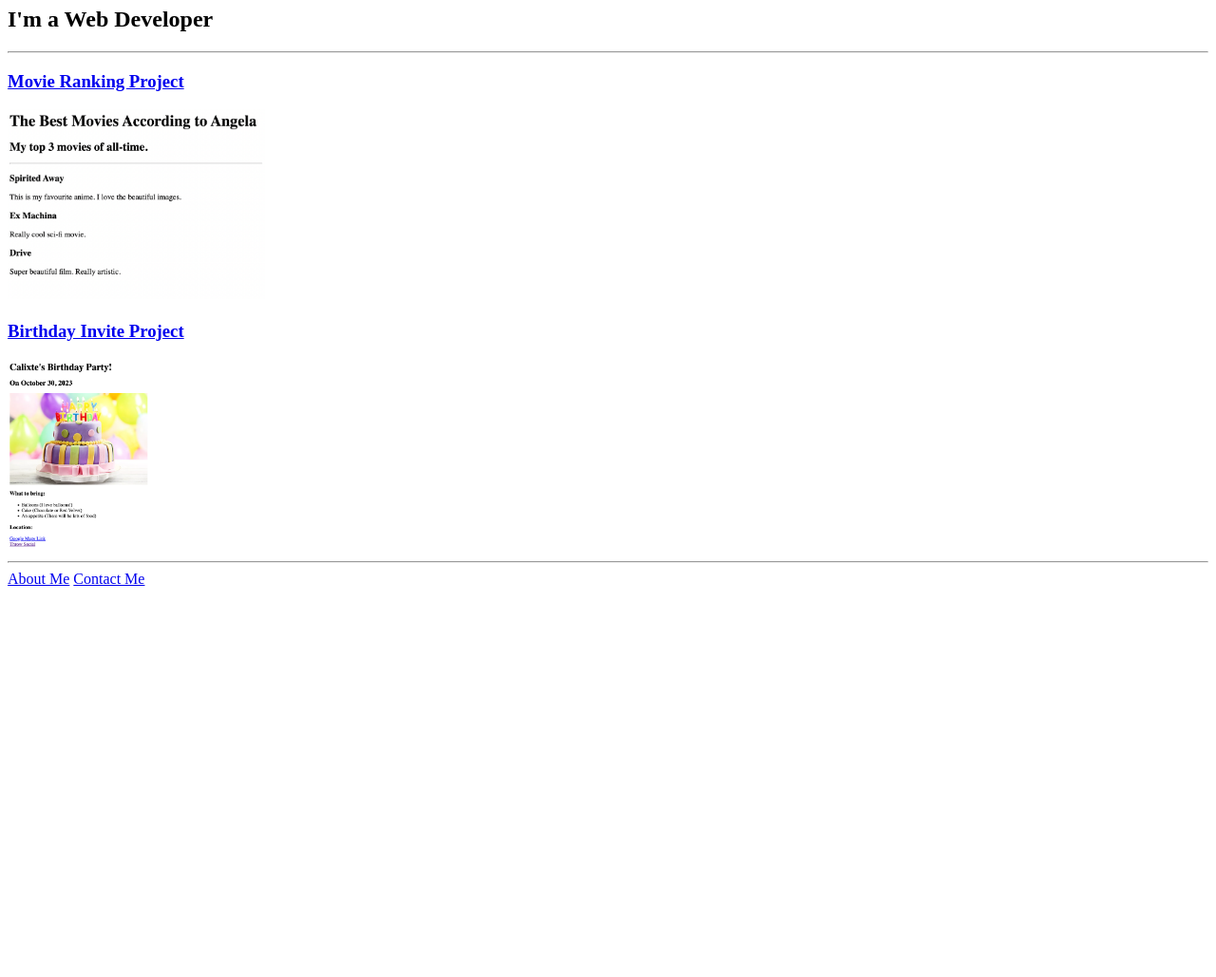
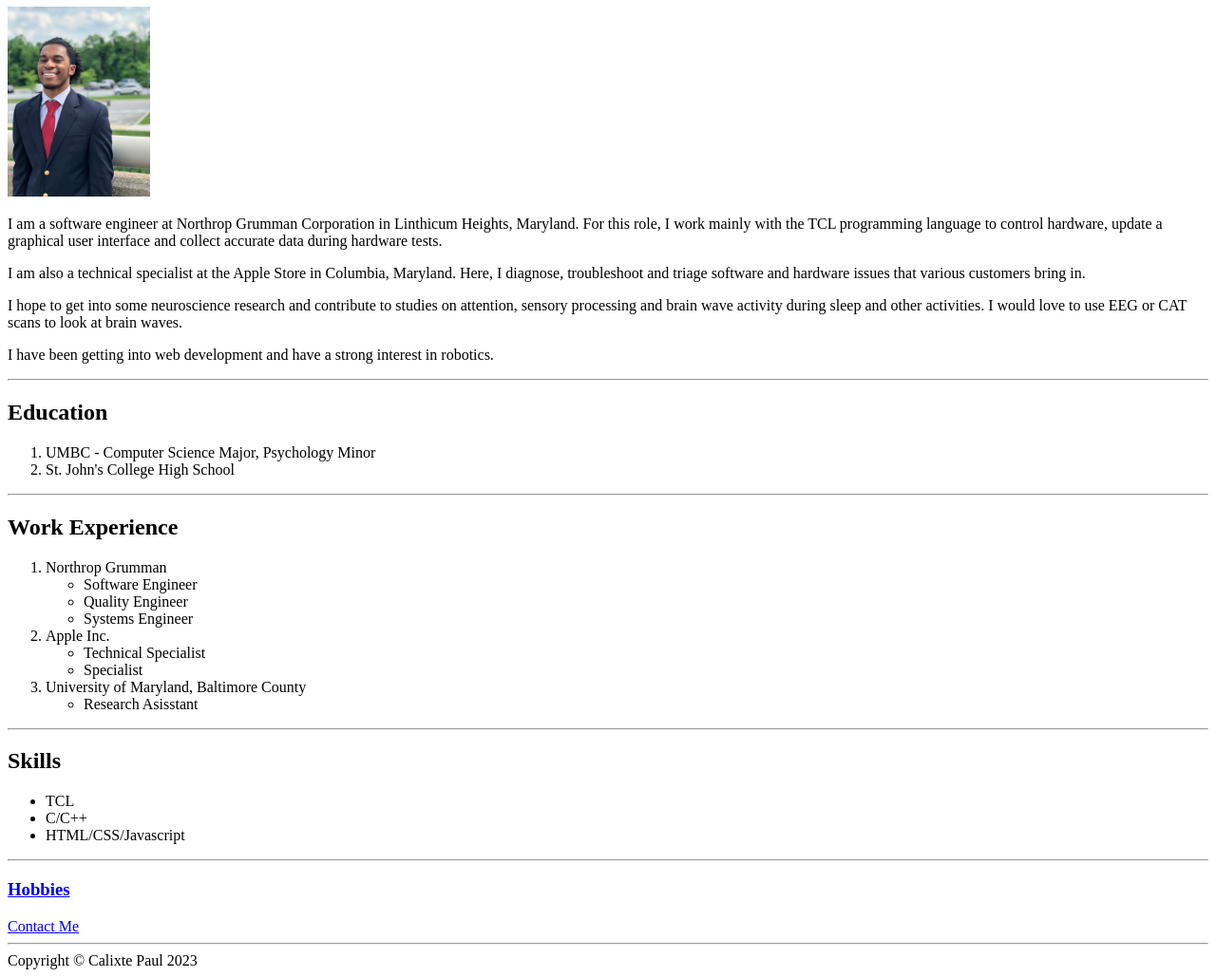
Before and after one commit to Calixtep/html-portfolio, a plain HTML site: page index.html in a window 1280 px wide. Shown: the part 73-1102 px from the top of the page at 95% size. Before the commit the page ends 800 px from the top, so only its background shows below. Drawn offline with Linux system fonts and the light colour scheme.

Commit message:
Add files via upload

```diff
--- a/index.html
+++ b/index.html
@@ -1,39 +1,78 @@
-<!-- TODO 1: Create the HTML Boilerplate -->
 <!DOCTYPE html>
 <html lang="en">
     <head>
         <meta charset="UTF-8">
-        <meta http-equiv="X-UA-Compatible" content="IE=edge">
-        <meta name="viewport" content="width=device-width, intial-scale=1.0">
-        <title>Calixte's Portfolio</title>
+        <title>My Resume</title>
     </head>
+
     <body>
-        <h1>Calixte Paul's Portfolio</h1>
-        <h2>I'm a Web Developer</h2>
-        <hr />
+        <h1>Summary</h1>
+        <img src="./Business.jpeg" height="200" />
 
-        <a href="./public/Movie-Ranking-Calixte.html"><h3>Movie Ranking Project</h3></a>
-        <img src="./assets/images/movie-ranking.png" height="200"/>
+        <p>
+            I am a software engineer at Northrop Grumman Corporation in Linthicum Heights, Maryland.
+            For this role, I work mainly with the TCL programming language to control hardware,
+            update a graphical user interface and collect accurate data during hardware tests.
+        </p>
+        <p>
+            I am also a technical specialist at the Apple Store in Columbia, Maryland. Here, I diagnose,
+            troubleshoot and triage software and hardware issues that various customers bring in.
+        </p>
+        <p>
+            I hope to get into some neuroscience research and contribute to studies on attention,
+            sensory processing and brain wave activity during sleep and other activities. I would love to
+            use EEG or CAT scans to look at brain waves.
+        </p>
+        <p>
+            I have been getting into web development and have a strong interest in robotics.
+        </p>
+        <hr>
 
-        <a href="./public/Birthday-Invite-Calixte.html"><h3>Birthday Invite Project</h3></a>
-        <img src="./assets/images/Calixte-Birthday-Party.png" height="200"/>
-        <hr />
+        <h2>Education</h2>
+        <ol>
+            <li>
+                UMBC - Computer Science Major, Psychology Minor
+            </li>
+            <li>St. John's College High School</li>
+        </ol>
 
-        <a href="./public/about.html">About Me</a>
-        <a href="./public/contact.html">Contact Me</a>
+        <hr>
+        <h2>Work Experience</h2>
+        <ol>
+            <li>Northrop Grumman
+                <ul>
+                    <li>Software Engineer</li>
+                    <li>Quality Engineer</li>
+                    <li>Systems Engineer</li>
+                </ul>
+            </li>
+            <li>Apple Inc.
+                <ul>
+                    <li>Technical Specialist</li>
+                    <li>Specialist</li>
+                </ul>
+            </li>
+            <li>University of Maryland, Baltimore County
+                <ul>
+                    <li>Research Asisstant</li>
+                </ul>
+            </li>
+        </ol>
+
+        <hr>
+        <h2>Skills</h2>
+        <ul>
+            <li>TCL</li>
+            <li>C/C++</li>
+            <li>HTML/CSS/Javascript</li>
+        </ul>
+
+        <hr>
+        <h3><a href="./hobbies.html">Hobbies</a></h3>
+        <a href="./contact.html">Contact Me</a>
+        <hr>
+        <footer>
+            Copyright © Calixte Paul 2023
+        </footer>
     </body>
 </html>
-
-<!-- TODO 2: Add Your previous projects' HTML into the public folder -->
-
-<!-- TODO 3: Take screenshots of your project previews and add the images to the images folder -->
-
-<!-- TODO 4: Add titles/subtitles etc. -->
-
-<!-- TODO 5: Add a link to the project pages -->
-
-<!-- TODO 6: Add images to show the project previews
-HINT for TODO 6: You can use the height attribute set to 200 to make the image smaller:
-https://developer.mozilla.org/en-US/docs/Web/HTML/Element/img#attr-height -->
-
-<!-- TODO 7: Add the Contact Me and About Me page links -->
```
Also changed, not shown: contact.html (added, +9 -0 lines), hobbies.html (added, +23 -0 lines), Business.jpeg (added).
